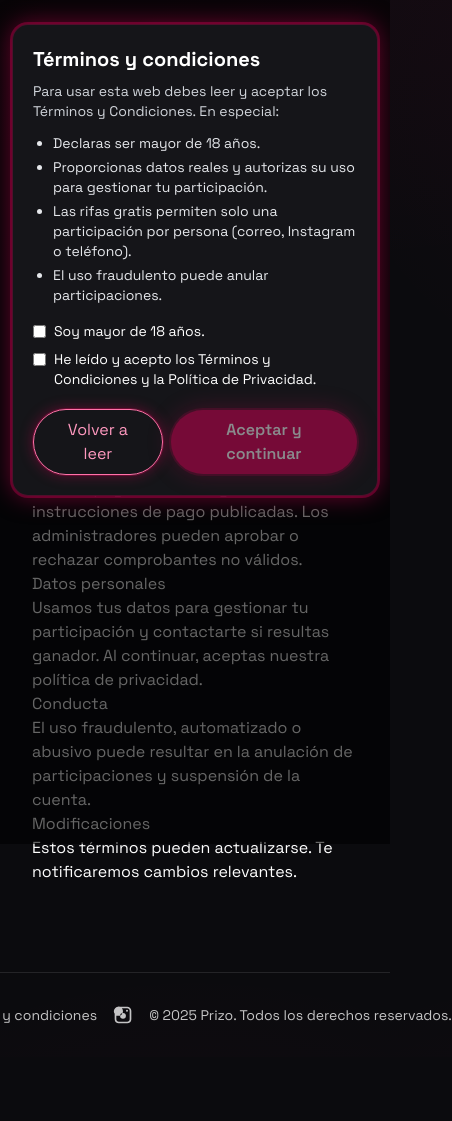
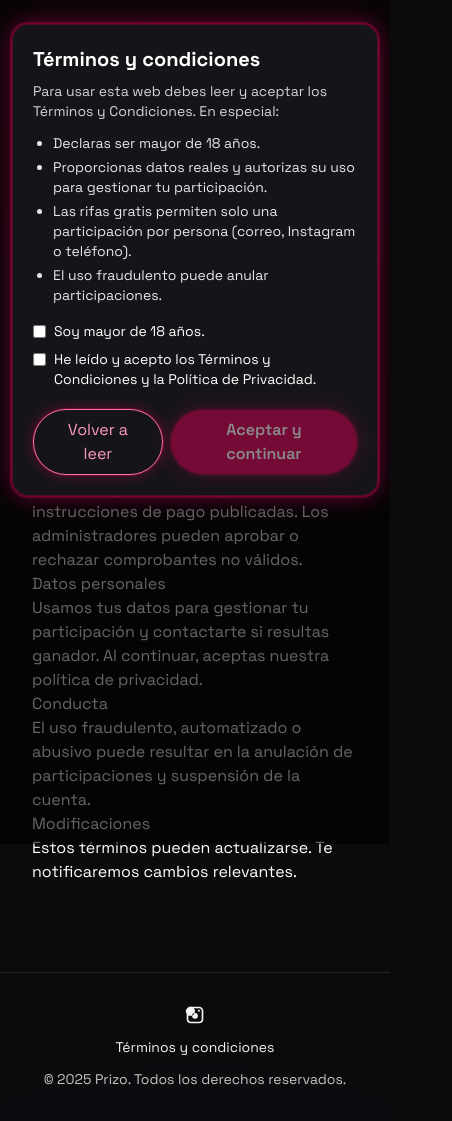
Before and after one commit to rifasprizove-beep/Prizo-Web, a Next.js app in the folder apps/web/: page /terms in a window 390 px wide. Shown: the whole page, 452 px wide, since content can reach past the window. Before the commit the page ends 1057 px from the top, so only its background shows below. Built offline with nearby package versions, Linux system fonts and the light colour scheme; no server answers.

Commit message:
web: Footer responsive alineado (3 bloques: Términos, Instagram, Copyright) con sm:flex-row y justify-between

```diff
--- a/apps/web/src/components/Footer.tsx
+++ b/apps/web/src/components/Footer.tsx
@@ -6,16 +6,17 @@ export function Footer() {
   const ig = igRaw.replace(/^['"]|['"]$/g, '');
   return (
     <footer className="mt-10 py-8 border-t border-white/10 text-sm text-[var(--text)]">
-      <div className="site-container flex items-center justify-center md:justify-end gap-4">
-        <div className="opacity-80 flex items-center gap-4 flex-nowrap md:justify-end">
-          <a href="/terms" className="hover:underline whitespace-nowrap">Términos y condiciones</a>
-          {/* Instagram */}
+      <div className="site-container flex flex-col items-center gap-3 sm:flex-row sm:justify-between">
+        {/* Izquierda: Términos */}
+        <a href="/terms" className="hover:underline whitespace-nowrap order-2 sm:order-1">Términos y condiciones</a>
+
+        {/* Centro: Instagram */}
         {ig && (
           <a
             href={ig}
             target="_blank"
             rel="noopener noreferrer"
-              className="inline-flex items-center gap-2 hover:text-white whitespace-nowrap"
+            className="inline-flex items-center gap-2 hover:text-white order-1 sm:order-2"
             aria-label="Ir a nuestro Instagram"
           >
             <svg xmlns="http://www.w3.org/2000/svg" viewBox="0 0 24 24" fill="currentColor" className="w-5 h-5">
@@ -24,8 +25,9 @@ export function Footer() {
             <span className="hidden sm:inline">Instagram</span>
           </a>
         )}
-          <span className="whitespace-nowrap">© {new Date().getFullYear()} Prizo. Todos los derechos reservados.</span>
-        </div>
+
+        {/* Derecha: Copyright */}
+        <span className="opacity-80 whitespace-nowrap order-3">© {new Date().getFullYear()} Prizo. Todos los derechos reservados.</span>
       </div>
     </footer>
   );
```
Lines whose indentation alone changed are shown as unchanged.
